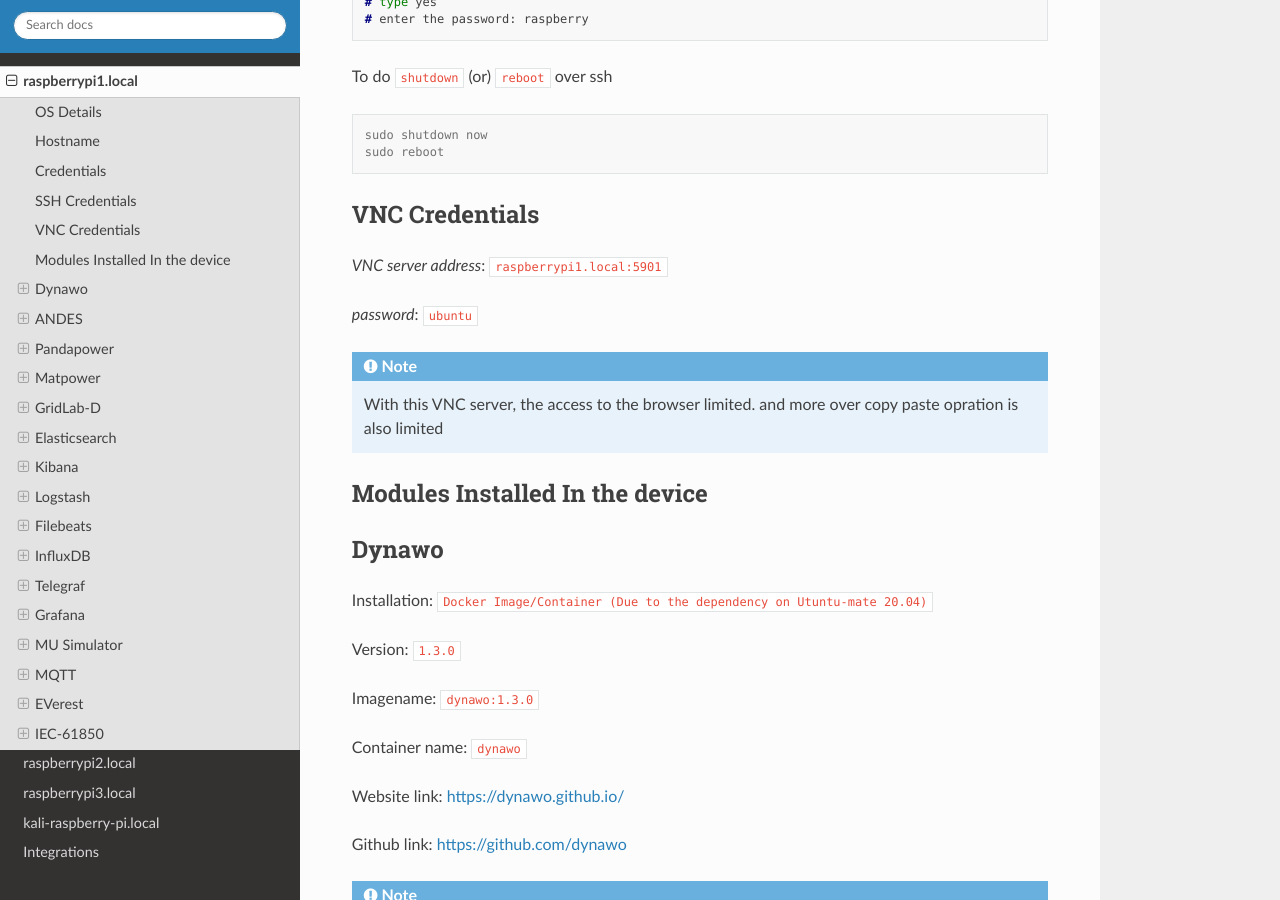
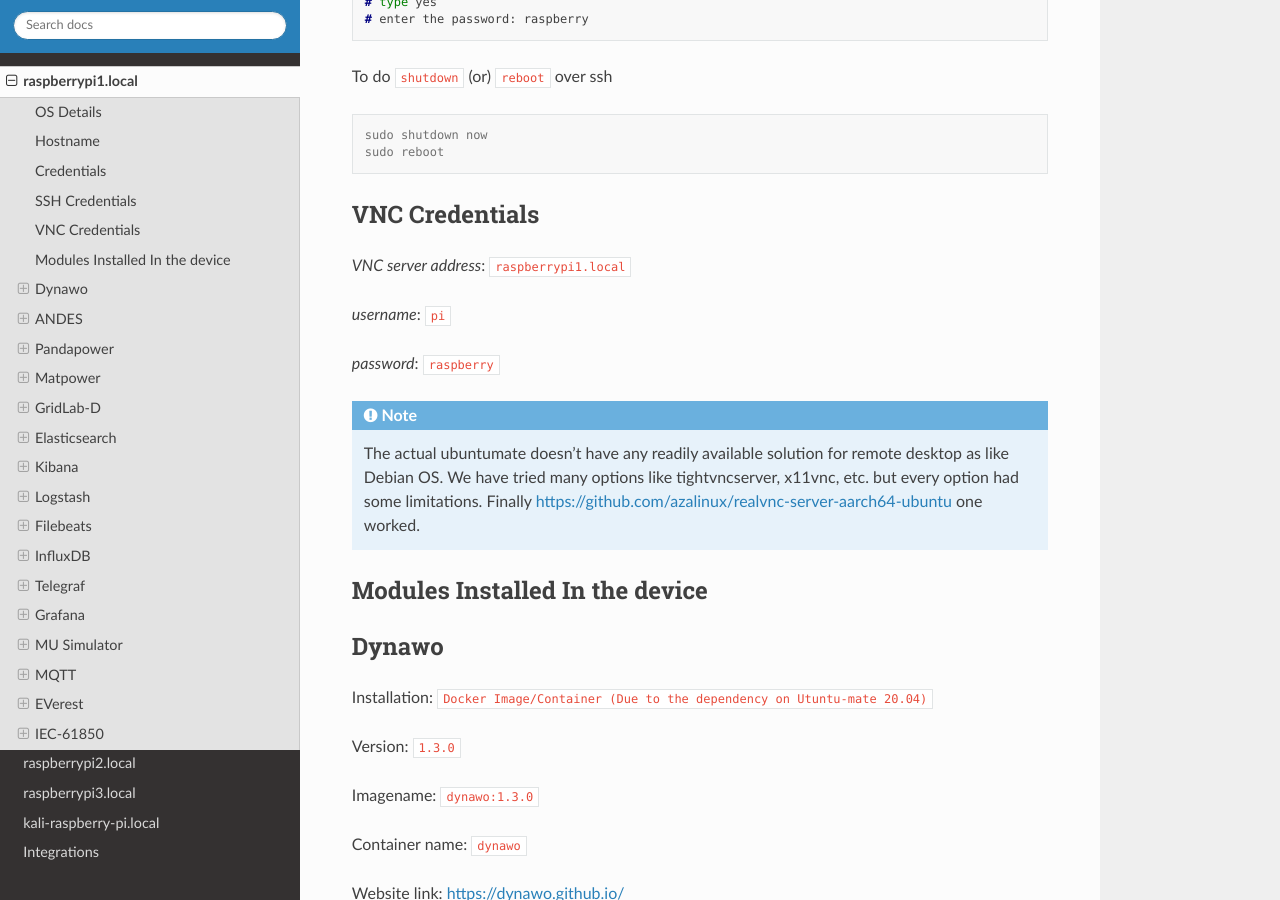
Before and after one commit to suresh-iitr/setup, a Sphinx documentation site: the page built from docs/source/raspberrypi1.rst, in a window 1280 px wide and 900 px high, scrolled down 921 px. Built offline with Sphinx 7.4.7 and the Read the Docs theme 2.0.0, drawn with Linux system fonts in a browser that asks for light colours.

Commit message:
Update raspberrypi1.rst

```diff
--- a/docs/source/raspberrypi1.rst
+++ b/docs/source/raspberrypi1.rst
@@ -52,13 +52,15 @@
 ======
 VNC Credentials
 ======
-*VNC server address*: ``raspberrypi1.local:5901``
+*VNC server address*: ``raspberrypi1.local``
 
-*password*: ``ubuntu``
+*username*: ``pi``
+
+*password*: ``raspberry``
 
 .. note::
 
-  With this VNC server, the access to the browser limited. and more over copy paste opration is also limited
+  The actual ubuntumate doesn't have any readily available solution for remote desktop as like Debian OS. We have tried many options like tightvncserver, x11vnc, etc. but every option had some limitations. Finally https://github.com/azalinux/realvnc-server-aarch64-ubuntu one worked.
 
 
 ======
```
